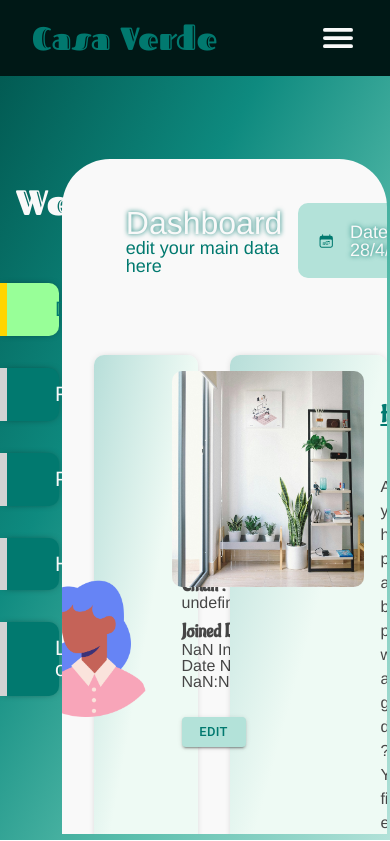
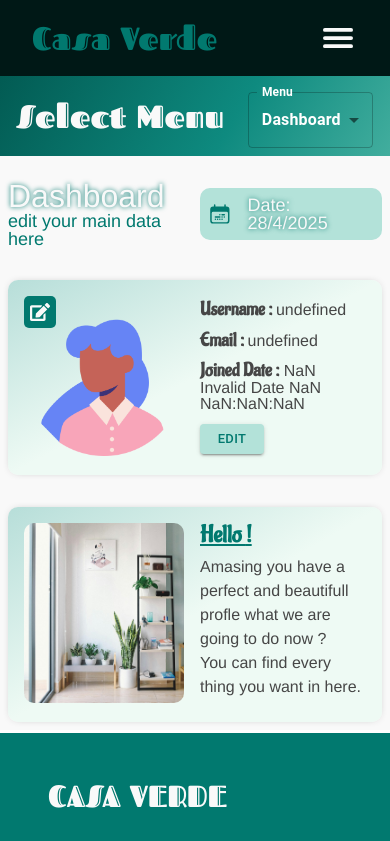
Before and after one commit to FSDSTR0225/TFM-frontend-verde, a React (Vite) app: page /profile in a window 390 px wide. Shown: the top 841 px of the page. Built offline with nearby package versions, Linux system fonts and the light colour scheme.

Commit message:
responsive propCard & Profile & Messages styles

```diff
--- a/package.json
+++ b/package.json
@@ -17,6 +17,7 @@
     "@mui/material": "^7.0.2",
     "@mui/styled-engine-sc": "^7.0.2",
     "axios": "^1.9.0",
+    "dotenv": "^16.5.0",
     "react": "^19.0.0",
     "react-countup": "^6.5.3",
     "react-dom": "^19.0.0",
--- a/src/components/Dashboard/Dashboard.css
+++ b/src/components/Dashboard/Dashboard.css
@@ -38,7 +38,6 @@
   justify-content: center;
   align-items: center;
   gap: 1rem;
-  width: 40%;
 }
 .mainbar__leftbody__img {
   width: 10rem;
@@ -49,14 +48,13 @@
   flex-direction: column;
   gap: 0.7rem;
 }
-.editUser__btn{
+.editUser__btn {
   max-width: 3rem;
-  margin-top: 1rem !important;
+
   background-color: var(--Light-Jade) !important;
   color: var(--Pine-Green) !important;
 }
 .mainbar__rightbody {
-  width: 60%;
   box-shadow: 0 0 10px -5px rgba(0, 0, 0, 0.463);
   border-radius: 10px;
   padding: 1rem;
@@ -67,17 +65,54 @@
   gap: 1rem;
 }
 .rightbody__img {
-  width: 12rem;
   border-radius: 10px;
 }
 .mainbar__rightbody__text {
   display: flex;
   flex-direction: column;
   line-height: 1.5rem;
-  gap: 2rem;
 }
 .mainbar__rightbody__title {
   font-size: 1.5rem;
-  margin-top: 1rem;
   color: var(--Pine-Green);
 }
+
+/* Mobile Size */
+@media only screen and (max-width: 900px) {
+  .mainbar__leftbody {
+    width: 100%;
+  }
+  .mainbar__rightbody {
+    width: 100%;
+  }
+  .rightbody__img {
+    width: 10rem;
+  }
+  .mainbar__rightbody__text {
+    gap: 0.5rem;
+  }
+  .mainbar__rightbody__title {
+    padding: 0;
+  }
+}
+/* Desktop Size */
+@media only screen and (min-width: 900px) {
+  .mainbar__leftbody {
+    width: 40%;
+  }
+  .mainbar__rightbody {
+    width: 60%;
+  }
+  .editUser__btn {
+    margin-top: 1rem !important;
+  }
+  .rightbody__img {
+    width: 12rem;
+  }
+  .mainbar__rightbody__text {
+    gap: 2rem;
+  }
+  .mainbar__rightbody__title {
+    margin-top: 1rem;
+  }
+}
--- a/src/components/ModalEditDelete/ModalEditDelete.css
+++ b/src/components/ModalEditDelete/ModalEditDelete.css
@@ -9,12 +9,11 @@
   top: 50%;
   left: 50%;
   transform: translate(-50%, -50%);
-  width: 70%;
-  padding-top: 3rem;
+
   background-color: var(--white);
   box-shadow: 0 0 20px 10px rgba(0, 0, 0, 0.463);
 }
-.editModalBody{
+.editModalBody {
   display: flex;
   flex-direction: column;
   justify-content: center;
@@ -22,17 +21,14 @@
   width: 100%;
 }
 .editModal__mainWraper {
-  padding: 2rem 5rem;
   width: 100%;
-  display: grid;
-  grid-template-columns: 1.5fr 1fr 1fr;
-  gap: 2rem 0rem;
 }
-.editModal__item__input{
+.editModal__item__input {
   max-width: 10rem;
 }
 .descInput {
   grid-row: 4 / span 2 !important;
+  padding: 0.5rem !important;
 }
 .modal__Title {
   font-family: Aladin !important;
@@ -94,3 +90,37 @@
   color: rgb(199, 63, 63) !important;
   background-color: rgb(255, 191, 191) !important;
 }
+
+/* Mobile Size */
+@media only screen and (max-width: 900px) {
+  .modal__Box {
+    width: 95%;
+    padding-top: 1rem;
+  }
+  .editModal__itemwraper {
+    flex-direction: column;
+    gap: 1rem;
+  }
+  .editModal__mainWraper {
+    display: grid;
+    grid-template-columns: 1fr 1fr;
+    gap: 1rem 1rem;
+  }
+}
+/* Desktop Size */
+@media only screen and (min-width: 900px) {
+  .modal__Box {
+    width: 70%;
+    padding-top: 3rem;
+  }
+  .editModal__itemwraper {
+    flex-direction: row;
+    gap: 1rem;
+  }
+  .editModal__mainWraper {
+    padding: 2rem 5rem;
+    display: grid;
+    grid-template-columns: 1fr 1fr 1fr;
+    gap: 2rem 0rem;
+  }
+}
--- a/src/components/PropertyCard/PropertyCard.css
+++ b/src/components/PropertyCard/PropertyCard.css
@@ -7,13 +7,11 @@
   color: var(--dark-Gray);
 }
 .UserProperties__imgContainer {
-  width: 30%;
   cursor: pointer;
 }
 .UserProperties__img {
   width: 100%;
   object-fit: cover;
-  border-radius: 60px 0 0 60px;
 }
 .UserProperties__noimg {
   padding: 4rem;
@@ -21,8 +19,7 @@
   border-radius: 10px 0 0 10px;
 }
 .UserProperties__bodyContainer {
-  width: 70%;
-  height: 12rem;
+
   padding: 0 0.5rem;
   display: flex;
   flex-direction: column;
@@ -71,6 +68,7 @@
 }
 .UserProperties__footer {
   width: 100%;
+  padding: 1rem ;
   display: flex;
   flex-direction: row;
   justify-content: space-between;
@@ -141,3 +139,49 @@
   scale: 1.1;
   transition: all 0.2s ease-in-out;
 }
+
+/* Mobile Size */
+@media only screen and (max-width: 900px) {
+  .UserProperties__item {
+    flex-direction: column;
+    border-radius: 0 60px 0 60px;
+  }
+  .UserProperties__imgContainer {
+    width: 100%;
+  }
+  .UserProperties__img {
+    border-radius: 0 60px 0 60px;
+  }
+  .UserProperties__noimg {
+  }
+  .UserProperties__bodyContainer {
+    width: 100%;
+    padding: 0 1rem;
+  }
+  .UserProperties__title {
+  }
+  .UserProperties__bodyInfoContainer {
+  }
+}
+/* Desktop Size */
+@media only screen and (min-width: 900px) {
+  .UserProperties__item {
+    flex-direction: row;
+  }
+  .UserProperties__imgContainer {
+    width: 30%;
+  }
+  .UserProperties__img {
+    border-radius: 60px 0 0 60px;
+  }
+  .UserProperties__noimg {
+  }
+  .UserProperties__bodyContainer {
+      height: 12rem;
+    width: 70%;
+  }
+  .UserProperties__title {
+  }
+  .UserProperties__bodyInfoContainer {
+  }
+}
--- a/src/pages/Login/Login.css
+++ b/src/pages/Login/Login.css
@@ -53,8 +53,9 @@
   color: var(--Light-Jade) !important;
   background-color: var(--Pine-Green) !important;
 }
+
+/* Mobile Size */
 @media only screen and (max-width: 900px) {
-  /* Mobile Size */
   .Register__wrapper {
     flex-direction: column;
   }
--- a/src/pages/Messages/Messages.jsx
+++ b/src/pages/Messages/Messages.jsx
@@ -17,8 +17,6 @@ export default function Messages() {
   const [name, setName] = useState("");
   const [reciever, setReciever] = useState("");
   const [serverRoomList, setServerRoomList] = useState("");
-
-  // const [activity, setActivity] = useState("");
 
   const url = "http://localhost:4000";
 
--- a/src/pages/Profile/Profile.css
+++ b/src/pages/Profile/Profile.css
@@ -1,21 +1,8 @@
-:root {
-  --Forest-Green: #228b22;
-  --Pine-Green: #01796f;
-  --Mint-Green: #98ff98;
-  --Lemon-Lime: #b2ff66;
-  --Soft-Seafoam: #a3d9d1;
-  --Sky-Blue: #87cefa;
-  --Light-Jade: #b3e2d9;
-  --Off-White: #e6e6fa;
-  --white: #f9f9f9;
-  --light-Gray: #eaeaea;
-  --dark-Gray: #3c3c3c;
-}
 .profile {
   width: 100%;
   display: flex;
   justify-content: center;
-  padding-top: 9vh;
+
   background-image: linear-gradient(
     to bottom right,
     #025b53,
@@ -24,27 +11,26 @@
     var(--Light-Jade)
   );
 }
-.profile__sidebar {
-  width: 15%;
+#sidebarMobile {
+  color: white !important;
+  border-color: aliceblue !important;
+  font-size: 1rem;
+  font-weight: 600;
 }
+
 .profile__sidebarLogo {
   font-family: Fascinate;
   color: var(--white);
-  font-size: 2.2rem;
+  font-size: 2rem;
   text-align: center;
-  margin-top: 1rem;
-  margin-bottom: 3rem;
-  padding: 1rem;
 }
 .profile__sidebarWrapper {
-  display: flex;
   padding: 0rem;
   flex-direction: column;
   justify-content: center;
   align-items: start;
   gap: 2rem;
   padding-bottom: 2rem;
-  /* background-color: var(--Pine-Green); */
 }
 .profile__sidebarItem {
   background-color: var(--Pine-Green);
@@ -74,28 +60,17 @@
   color: var(--Pine-Green);
   box-shadow: 0 0 20px -5px rgba(0, 0, 0, 0.7);
 }
-.profile__mainbar__wrapper {
-  width: 85%;
-}
 
 .profile__mainbar {
   overflow: scroll;
   background-color: var(--white);
-  width: 98%;
-  height: 80vh;
-  margin: 2% 1%;
-  padding: 0;
-  border-radius: 3rem 3rem 0 0;
 }
 .profile__mainbar__titlebar {
   display: flex;
   justify-content: space-between;
   align-items: center;
-  padding: 2rem 3rem;
 }
-.mainbar__titlebox {
-  padding: 1rem;
-}
+
 .mainbar__title {
   font-size: 2rem;
   color: var(--white);
@@ -108,7 +83,7 @@
 .mainbar__datebox {
   background-color: var(--Light-Jade);
   font-size: large;
-  padding: 1.2rem;
+
   border-radius: 10px;
   color: var(--white);
   text-shadow: 0 0 5px var(--Pine-Green);
@@ -137,6 +112,96 @@
 .profile__mainbar__body {
   display: flex;
   gap: 2rem;
-  padding: 2rem;
   color: var(--dark-Gray);
 }
+
+/* Mobile Size */
+@media only screen and (max-width: 900px) {
+  .profile {
+    flex-direction: column;
+    padding-top: 0.5rem;
+  }
+  .profile__sidebar {
+    width: 100%;
+    display: flex;
+    flex-direction: row;
+  }
+  .profile__sidebarLogo {
+    padding: 1rem;
+    font-size: 2rem;
+  }
+  .profile__sidebarWrapper {
+    display: none;
+  }
+  .profile__sidebarMobileWrapper {
+    display: flex;
+  }
+  .profile__mainbar__wrapper {
+    width: 100%;
+  }
+  .profile__mainbar {
+    border-radius: 0%;
+  }
+  .mainbar__titlebox {
+    padding: 0rem;
+  }
+  .profile__mainbar__titlebar {
+    margin-top: 1rem;
+    padding: 0.5rem;
+  }
+  .mainbar__datebox {
+    padding: 0.5rem;
+  }
+  .profile__mainbar__body {
+    margin-top: 1rem;
+    padding: 0.5rem;
+    flex-direction: column;
+  }
+}
+
+/* Desktop Size */
+@media only screen and (min-width: 900px) {
+  .profile {
+    flex-direction: row;
+    padding-top: 9vh;
+  }
+  .profile__sidebar {
+    width: 15%;
+    display: flex;
+    flex-direction: column;
+  }
+  .profile__sidebarLogo {
+    margin-top: 1rem;
+    margin-bottom: 3rem;
+    padding: 1rem;
+  }
+  .profile__sidebarWrapper {
+    display: flex;
+  }
+  .profile__sidebarMobileWrapper {
+    display: none;
+  }
+  .profile__mainbar__wrapper {
+    width: 85%;
+  }
+  .profile__mainbar {
+    width: 98%;
+    height: 80vh;
+    margin: 2% 1%;
+    padding: 0;
+    border-radius: 3rem 3rem 0 0;
+  }
+  .mainbar__titlebox {
+    padding: 1rem;
+  }
+  .profile__mainbar__titlebar {
+    padding: 2rem 3rem;
+  }
+  .mainbar__datebox {
+    padding: 1.2rem;
+  }
+  .profile__mainbar__body {
+    padding: 2rem;
+    flex-direction: row;
+  }
+}
--- a/src/pages/Profile/Profile.jsx
+++ b/src/pages/Profile/Profile.jsx
@@ -3,7 +3,6 @@ import "./Profile.css";
 import { MdSpaceDashboard } from "react-icons/md";
 import { MdFavorite } from "react-icons/md";
 import { FaBuilding } from "react-icons/fa";
-import { IoMdSettings } from "react-icons/io";
 import { TbHelpHexagonFilled } from "react-icons/tb";
 import { LuLogOut } from "react-icons/lu";
 import AuthContext from "../../contexts/AuthContext";
@@ -12,6 +11,13 @@ import UserProperties from "../../components/UserProperties/UserProperties";
 import { useNavigate } from "react-router";
 import Swal from "sweetalert2";
 import UserFavorites from "../../components/UserFavorites/UserFavorites";
+
+import InputLabel from "@mui/material/InputLabel";
+import MenuItem from "@mui/material/MenuItem";
+import FormHelperText from "@mui/material/FormHelperText";
+import FormControl from "@mui/material/FormControl";
+import Select from "@mui/material/Select";
+import { grey } from "@mui/material/colors";
 
 export default function Profile() {
   const authContext = useContext(AuthContext);
@@ -80,7 +86,7 @@ export default function Profile() {
   return (
     <div className="profile">
       <div className="profile__sidebar">
-        <div className="profile__sidebarLogo">Welcome</div>
+        <div className="profile__sidebarLogo">Select Menu</div>
         <ul className="profile__sidebarWrapper">
           {menuItems.map((item) => (
             <li
@@ -100,6 +106,24 @@ export default function Profile() {
             Log out
           </li>
         </ul>
+        <div className="profile__sidebarMobileWrapper">
+          <FormControl sx={{ m: 1, minWidth: 120 }} >
+            <InputLabel id="sidebarMobile">Menu</InputLabel>
+            <Select
+              labelId="sidebarMobile"
+              id="sidebarMobile"
+              value={currentTab}
+              label="Age"
+              onChange={(event) => setCurrentTab(event.target.value)}
+              color={grey[50]}
+            >
+              <MenuItem value="Dashboard">Dashboard</MenuItem>
+              <MenuItem value="Favorites">Favorites</MenuItem>
+              <MenuItem value="Properties">Properties</MenuItem>
+              <MenuItem value="Help">Help</MenuItem>
+            </Select>
+          </FormControl>
+        </div>
       </div>
 
       <div className="profile__mainbar__wrapper">
```
Also changed, not shown: 1 other file (tests, documents, lock files or other folders).
